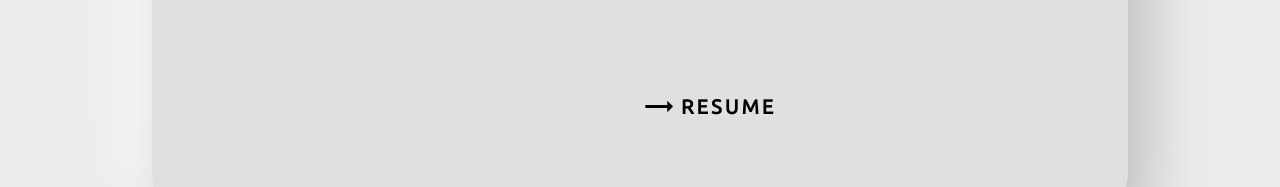
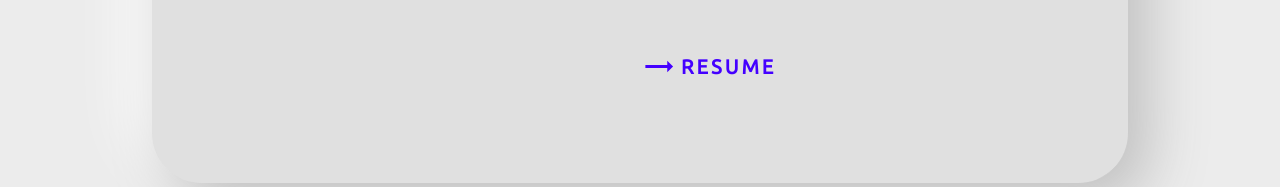
Before and after one commit to satyamchaurasia2011/Portfolio, a React (Create React App) app: page / in a window 1280 px wide. Shown: the part 1448-1635 px from the top of the page. Built offline with nearby package versions, Linux system fonts and the light colour scheme; a web font is replaced by a local one.

Commit message:
fix some design

```diff
--- a/src/App.js
+++ b/src/App.js
@@ -11,7 +11,7 @@ import AOS from "aos";
 
 function App() {
   useEffect(() => {
-    AOS.init({ duration: 1500 });
+    AOS.init({ duration: 1050 });
   }, []);
   return (
     <div className="App">
--- a/src/components/About/About.css
+++ b/src/components/About/About.css
@@ -55,7 +55,7 @@
 }
 .resume{
     font-size: 25px !important;
-    margin-top: 80px !important;
+    margin-top: 40px !important;
     transition: background-color 1s cubic-bezier(0.075, 0.82, 0.165, 1) !important;
 }
 
@@ -63,7 +63,7 @@ h4{
     margin-left: 5px !important;
     font-family: 'Ubuntu', sans-serif !important;
     letter-spacing: 3px !important;
-    color: black !important;
+    color: rgb(68, 0, 255) !important;
 }
 
 
--- a/src/components/About/About.js
+++ b/src/components/About/About.js
@@ -21,8 +21,8 @@ function About() {
                         </p>
 
                         <Button size='large' className='resume'>
-                           <a href='assets/Satyam-resume.pdf' target="_blank" data-aos="fade-up">
-                               <span><h4>Resume</h4> </span><TrendingFlatIcon fontSize='large' style={{color:"black"}}/>
+                           <a href='assets/Satyam-resume.pdf' target="_blank">
+                               <span><h4>Resume</h4> </span><TrendingFlatIcon fontSize='large' style={{color:"rgb(68, 0, 255"}}/>
                           </a>
                         </Button>
 
--- a/src/components/Header/Header.css
+++ b/src/components/Header/Header.css
@@ -47,9 +47,7 @@
     transform-origin: bottom right;
     transition: transform 0.35s ease-out;
 }
-.header-option>h3>a:after{
 
-}
 .header-option>h3>a:hover:after{
     transform: scaleX(1);
     transform-origin: bottom left;
@@ -115,6 +113,9 @@
     .header-option>h3>a{
         font-size: 16px;
     }
+    .header-icons{
+        margin-top: 50%;
+    }
 }
 
 @media (max-width:767px) {
@@ -126,8 +127,9 @@
     }
     .header{
         display: flex;
-
+       margin-top: -3px;
         width: 100%;
+        background-color: #dfdfdf;
     }
     #row-scroll{
         display: flex;
@@ -139,6 +141,7 @@
     }
     .avatar{
         margin-left: 30px;
+        margin-bottom: 5px;
       }
     .drawer-sec{
         padding: 50px 0px;
@@ -166,4 +169,5 @@
        color: black;
 
     }
+
 }
--- a/src/components/Header/Header.js
+++ b/src/components/Header/Header.js
@@ -46,7 +46,7 @@ function Header() {
             activeNavClass="is-active"
             scrollDuration="800"
             headerBackground="true"
-            offset={350}
+            offset={400}
           >
             <div className='main-header'>
             <div className='avatar'>
--- a/src/components/Home/Home.css
+++ b/src/components/Home/Home.css
@@ -7,7 +7,7 @@
 }
 .back-style {
     position: absolute;
-   opacity: 0.4;
+   opacity: 0.2;
   right: 0px;
     width: 100vw;
     height: 100vh;
--- a/src/components/Projects/Project.css
+++ b/src/components/Projects/Project.css
@@ -1,7 +1,7 @@
 .project{
     margin-top: 100px;
     font-family: -apple-system, BlinkMacSystemFont, 'Segoe UI', Roboto, Oxygen, Ubuntu, Cantarell, 'Open Sans', 'Helvetica Neue', sans-serif;
-    margin-bottom: 200px;
+    margin-bottom: 120px;
     margin-left: 5%;
 }
 
--- a/src/components/Projects/Project.js
+++ b/src/components/Projects/Project.js
@@ -12,7 +12,7 @@ function Project({index,image,title,about,git,link}) {
         <div className='project'>
             <div className='main-project' style={{flexDirection:`${flow}`}}>
             <div  className='left-view' style={{textAlign:`${space}`}}>
-                        <img data-aos="flip-down" src={image} alt/>
+                        <img data-aos="" src={image} alt/>
                 </div>
                 <div
                 data-aos="fade-up"
--- a/src/components/Projects/Projects.css
+++ b/src/components/Projects/Projects.css
@@ -0,0 +1,3 @@
+#projects{
+    margin-top: -70px;
+}
```
